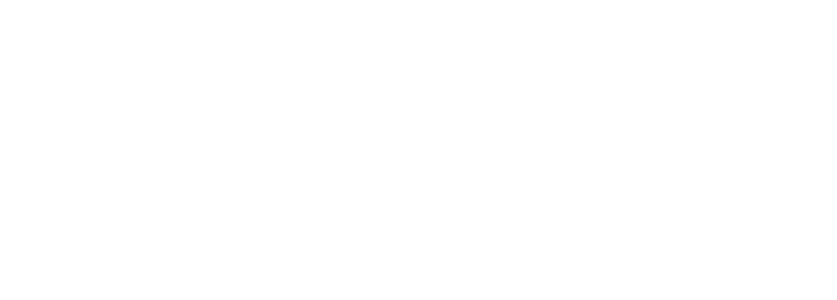
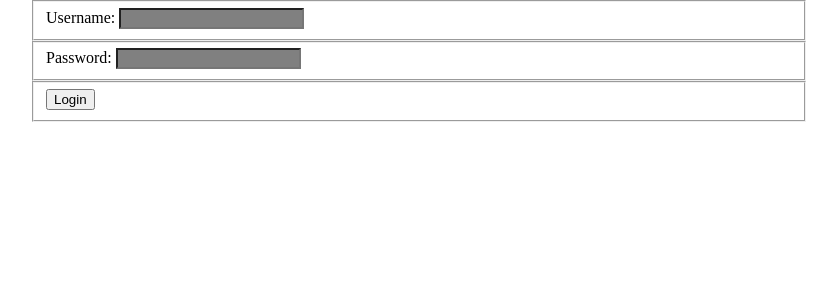
Before and after one commit to aaronpowell/react-workshop-components, a React app: page / in a window 1280 px wide. Shown: the top 300 px of the page, without its empty margins (221-1058 px from the left). Built offline with nearby package versions, Linux system fonts and the light colour scheme; no server answers.

Commit message:
sample form with basic life cycle

```diff
--- a/index.html
+++ b/index.html
@@ -6,6 +6,10 @@
         body {
             margin: 0 auto;
             width: 778px;
+        }
+
+        form[disabled] input {
+            background-color: grey;
         }
     </style>
 </head>
--- a/src/index.jsx
+++ b/src/index.jsx
@@ -1,15 +1,61 @@
 import React, {Component} from 'react';
 import { render } from 'react-dom';
 
-
-class LifeCycledComponent extends Component {
-    render() {
+class FormItemComponent extends Component {
+    render () {
         return (
-            <div>
-
-            </div>
+            <fieldset>
+                <label htmlFor={this.props.id}>{this.props.label}: </label>
+                <input type={this.props.type} id={this.props.id} value={this.props.value} onChange={(e) => this.props.change(e.target.value)} />
+            </fieldset>
         );
     }
 }
 
+FormItemComponent.defaultProps = {
+    type: 'text',
+    vale: ''
+};
+
+class LifeCycledComponent extends Component {
+    constructor (props) {
+        super(props);
+
+        this.state = {
+            username: '',
+            password: ''
+        };
+    }
+
+
+    componentWillMount () {
+        fetch('http://httpstat.us/200')
+            .then((res) => this.setState({ status: res.status }));
+    }
+
+
+    render () {
+        var formProps = {};
+
+        if (this.state.status !== 200) {
+            formProps.disabled = true;
+        }
+
+        return (
+            <form {...formProps}>
+                <FormItemComponent label="Username" id="username" value={this.state.username} change={(value) => this.change('username', value)} />
+                <FormItemComponent label="Password" id="password" type="password" value={this.state.password} change={(value) => this.change('password', value)} />
+
+                <fieldset>
+                    <button type="submit">Login</button>
+                </fieldset>
+            </form>
+        );
+    }
+
+    change (target, value) {
+        this.setState({ [target]: value });
+    }
+}
+
 render(<LifeCycledComponent />, document.getElementById('container'));
```
